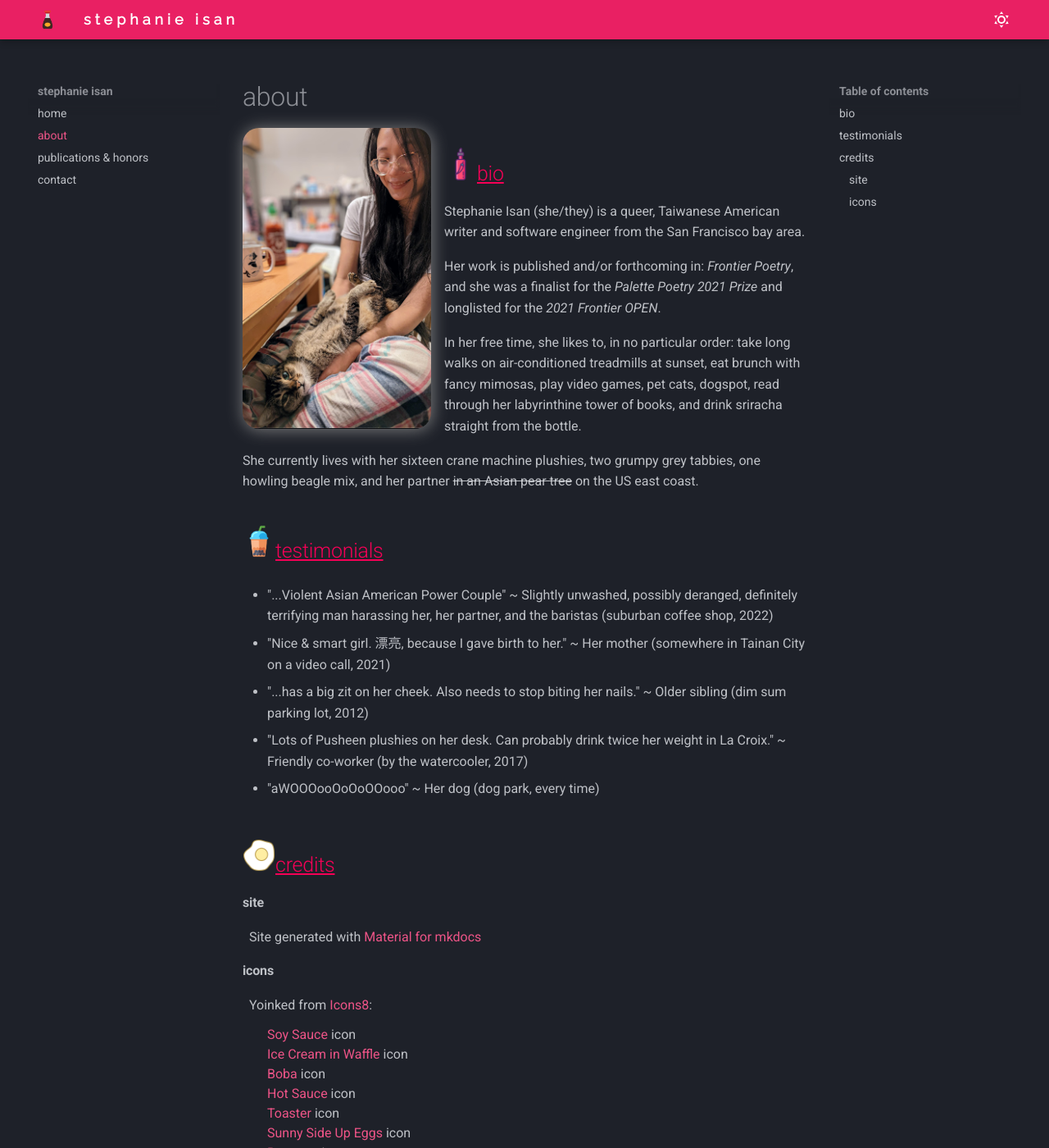
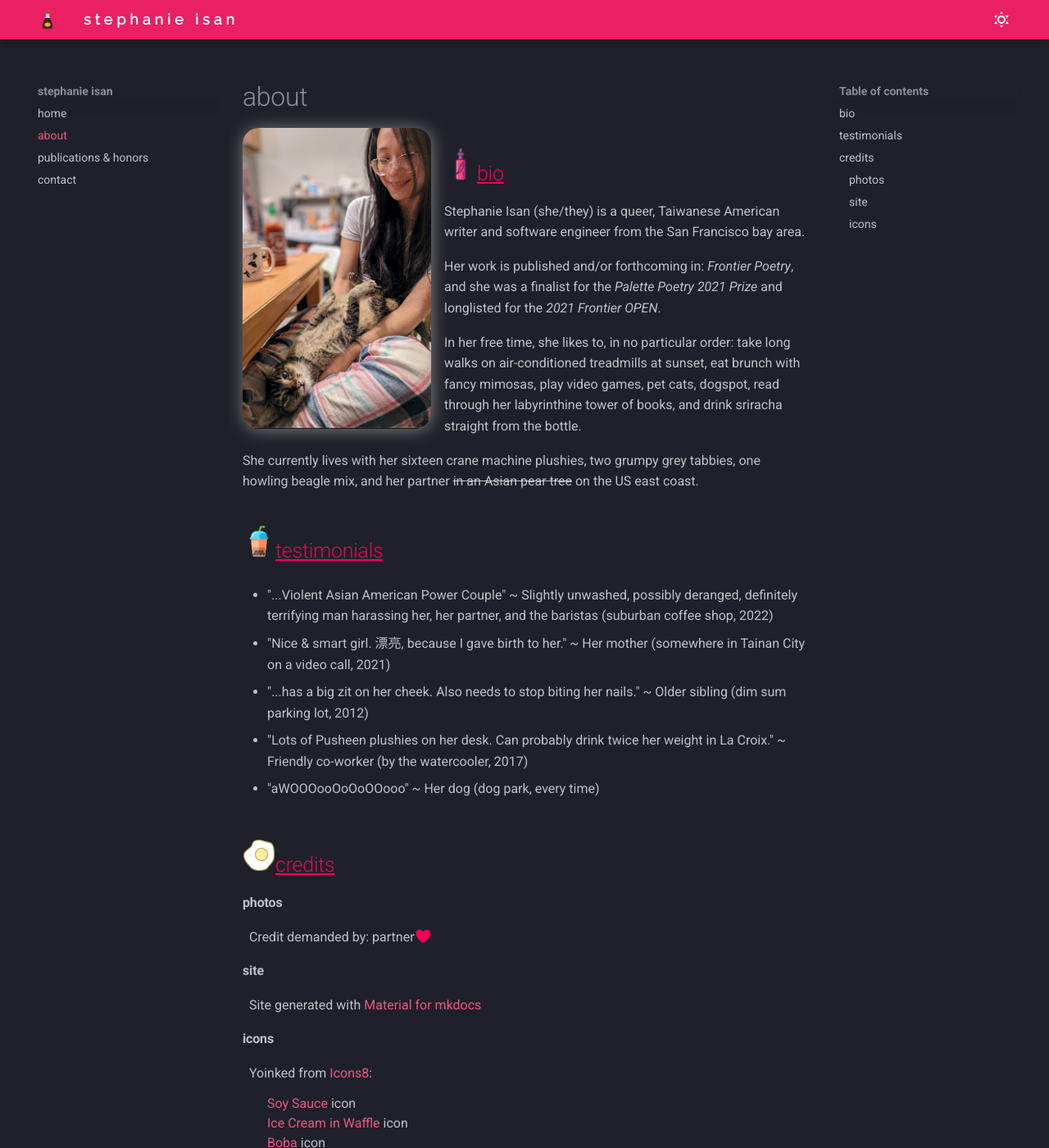
Before and after one commit to ischang/writing_portfolio, an MkDocs documentation site: the page built from docs/about.md, in a window 1280 px wide and 1400 px high. Shown: the whole window at 82% size. Built offline with MkDocs 1.6.1 and Material for MkDocs 9.7.7, drawn with Linux system fonts in a browser that asks for light colours.

Commit message:
heart and additional css bits

```diff
--- a/docs/about.md
+++ b/docs/about.md
@@ -35,6 +35,9 @@ She currently lives with her sixteen crane machine plushies, two grumpy grey tab
 
 ## ![eggs](assets/eggs.png){  width="40" }credits
 
+#### photos
+&nbsp; Credit demanded by: partner  :fontawesome-solid-heart:{ .heart }
+
 #### site
 &nbsp; Site generated with [Material for mkdocs](https://squidfunk.github.io/mkdocs-material/)
 
--- a/docs/stylesheets/extras.css
+++ b/docs/stylesheets/extras.css
@@ -1,11 +1,40 @@
 /* font header banner */
 @import url("https://fonts.googleapis.com/css2?family=Raleway&display=swap");
 
+/* abt pic styling */
 #about_pic {
     border-radius: 20px;
     width: 230px;
     filter: drop-shadow(1px 1px 10px gray);
     align: left;
+}
+
+/* home pic styling */
+#home_pic {
+    border-radius:50%;
+    width:330px;
+    filter: drop-shadow(2px 2px 4px gray);
+}
+
+/* heart shaking by abt page */
+.heart {
+    color: var(--md-accent-fg-color);;
+    animation: shake 2s;
+    animation-iteration-count: infinite;
+}
+
+@keyframes shake {
+  0% { transform: translate(1px, 1px) rotate(0deg); }
+  10% { transform: translate(-1px, -2px) rotate(-1deg); }
+  20% { transform: translate(-3px, 0px) rotate(1deg); }
+  30% { transform: translate(3px, 2px) rotate(0deg); }
+  40% { transform: translate(1px, -1px) rotate(1deg); }
+  50% { transform: translate(-1px, 2px) rotate(-1deg); }
+  60% { transform: translate(-3px, 1px) rotate(0deg); }
+  70% { transform: translate(3px, 1px) rotate(-1deg); }
+  80% { transform: translate(-1px, -1px) rotate(1deg); }
+  90% { transform: translate(1px, 2px) rotate(0deg); }
+  100% { transform: translate(1px, -2px) rotate(-1deg); }
 }
 
 /* twitter color */
```
Also changed, not shown: docs/index.md (+1 -1 lines).
